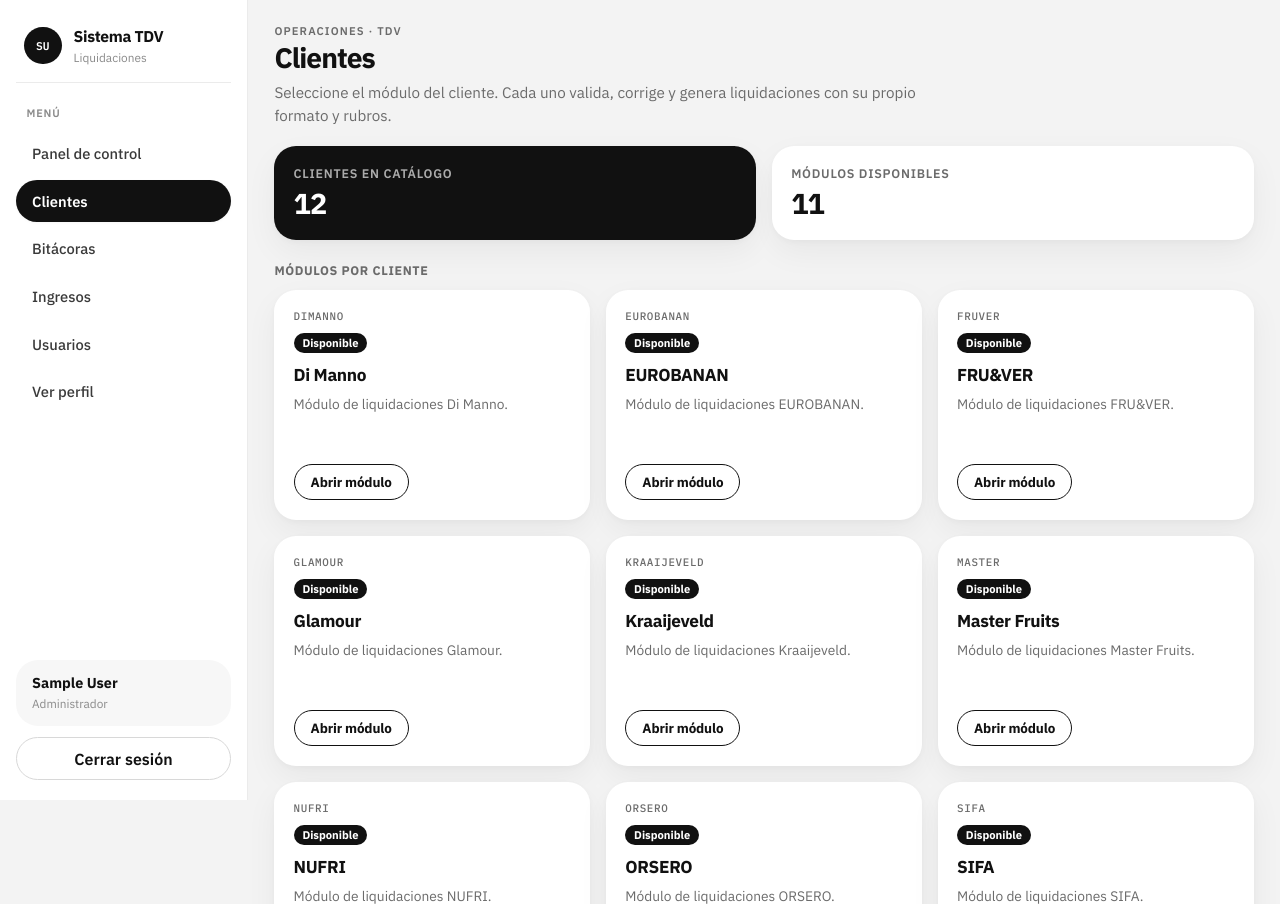
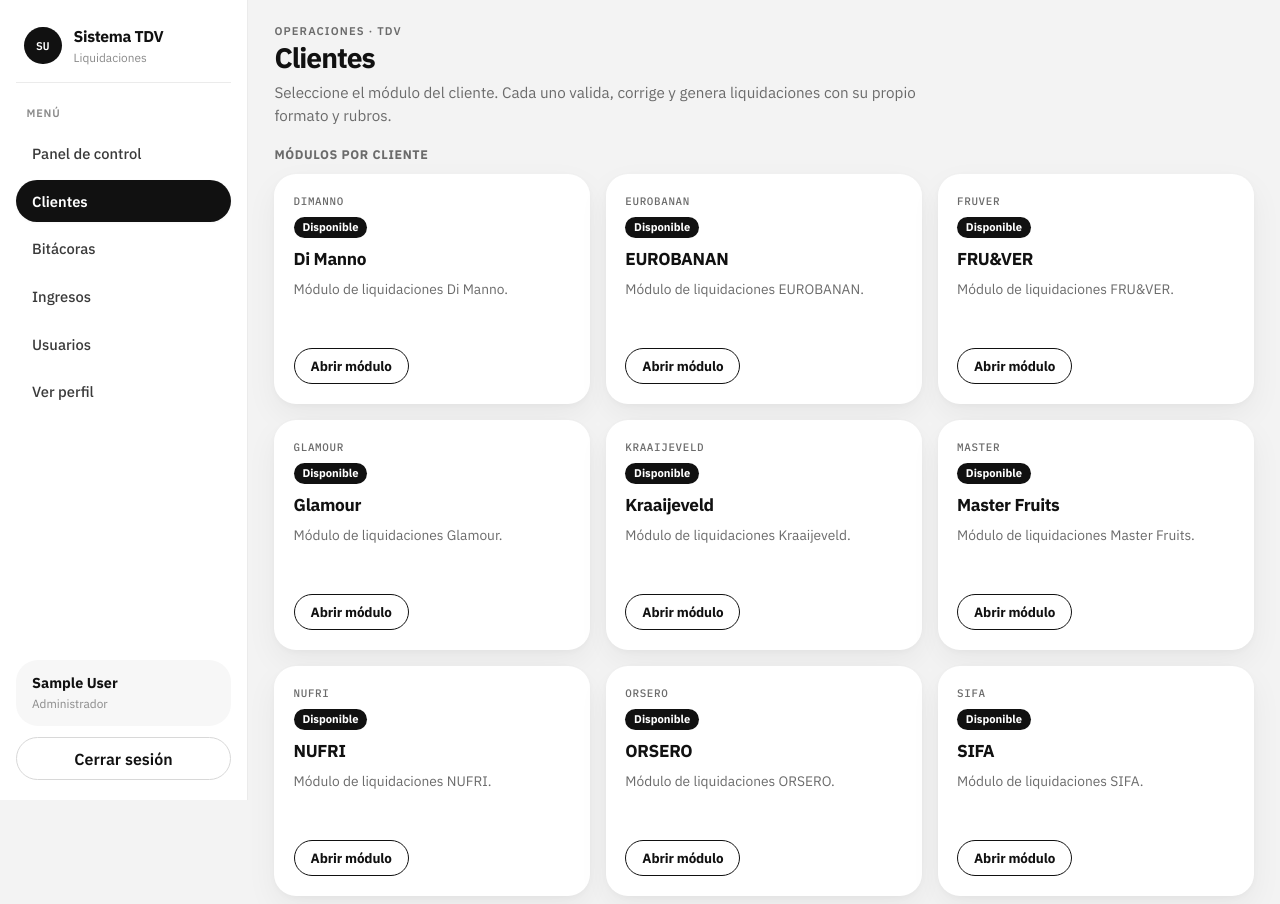
Before and after one commit to abbyom4AV/sistema-liquidaciones-tdv, a Django app: page /procesamientos/clientes/ in a window 1280 px wide. Shown: the top 904 px of the page. Run offline with Django 5.2, Linux system fonts and the light colour scheme; the visitor is signed in with stand-in values (Sample User, id 1).

Commit message:
Quita los KPI repetitivos de la pantalla Clientes
Deja solo la grilla de modulos, sin contadores de catalogo.

Co-authored-by: Cursor <cursoragent@cursor.com>

```diff
--- a/procesamientos/templates/procesamientos/clientes.html
+++ b/procesamientos/templates/procesamientos/clientes.html
@@ -3,38 +3,6 @@
 {% block titulo %}Clientes — Sistema TDV{% endblock %}
 {% block estilos %}
 <style>
-  .resumen {
-    display: grid;
-    grid-template-columns: repeat(2, minmax(0, 1fr));
-    gap: 0.9rem 1rem;
-    margin-bottom: 1.35rem;
-  }
-  .dato {
-    border-radius: var(--radius);
-    padding: 1.2rem 1.25rem;
-    background: #ffffff;
-    box-shadow: var(--shadow);
-  }
-  .dato strong {
-    display: block;
-    color: var(--muted);
-    font-size: 0.78rem;
-    letter-spacing: 0.06em;
-    text-transform: uppercase;
-    margin-bottom: 0.2rem;
-    font-weight: 600;
-  }
-  .dato span {
-    font-size: 1.8rem;
-    font-weight: 700;
-    letter-spacing: -0.03em;
-  }
-  .dato.destacado {
-    background: #111111;
-    color: #ffffff;
-  }
-  .dato.destacado strong { color: rgba(255, 255, 255, 0.65); }
-  .dato.destacado span { color: #ffffff; }
   .seccion-titulo {
     margin: 0 0 0.75rem;
     font-size: 0.78rem;
@@ -59,9 +27,6 @@
     background: #efefef;
     color: var(--muted);
   }
-  @media (max-width: 700px) {
-    .resumen { grid-template-columns: 1fr; }
-  }
 </style>
 {% endblock %}
 
@@ -76,17 +41,6 @@
     </p>
   </div>
 </header>
-
-<section class="resumen">
-  <div class="dato destacado">
-    <strong>Clientes en catálogo</strong>
-    <span>{{ total_clientes }}</span>
-  </div>
-  <div class="dato">
-    <strong>Módulos disponibles</strong>
-    <span>{{ clientes_disponibles }}</span>
-  </div>
-</section>
 
 <h2 class="seccion-titulo">Módulos por cliente</h2>
 <section class="modulos">
--- a/procesamientos/views.py
+++ b/procesamientos/views.py
@@ -472,17 +472,12 @@ def panel_control(request):
 @login_required
 @require_GET
 def listar_clientes(request):
-    clientes_disponibles = sum(
-        1 for cliente in CLIENTES_PANEL if cliente["disponible"]
-    )
     return render(
         request,
         "procesamientos/clientes.html",
         {
             **contexto_sesion(request, nav_activo="clientes"),
             "clientes_panel": CLIENTES_PANEL,
-            "total_clientes": len(CLIENTES_PANEL),
-            "clientes_disponibles": clientes_disponibles,
         },
     )
 
```
